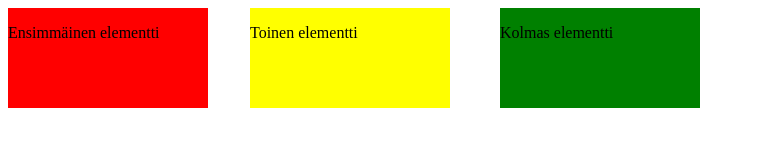
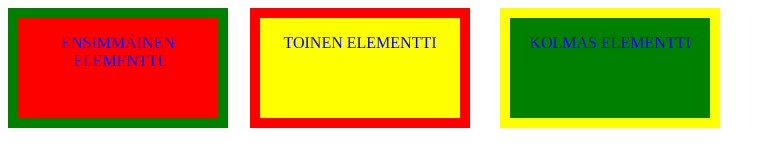
Before and after one commit to Mikkochu/Lapio-website, a plain HTML site: page position.html in a window 1280 px wide. Shown: the whole page, without its empty margins (0-775 px from the left). Drawn offline with Linux system fonts and the light colour scheme.

Commit message:
Osa 3. Kymmenes tehtävä

```diff
--- a/position.html
+++ b/position.html
@@ -7,13 +7,13 @@
 </head>
 <body>
 <div class="first-box-container">
-  <p>Ensimmäinen elementti</p>
+  <p class="teksti">Ensimmäinen elementti</p>
 </div>
 <div class="second-box-container">
-  <p>Toinen elementti</p>
+  <p class="teksti">Toinen elementti</p>
 </div>
 <div class="third-box-container">
-  <p>Kolmas elementti</p>
+  <p class="teksti">Kolmas elementti</p>
 </div>
 
 </body>
--- a/styles.css
+++ b/styles.css
@@ -3,7 +3,9 @@
     height: 100px;
     background-color: red;
     position: absolute;
-
+    border-style:solid;
+    border-color:green;
+    border-width: 10px
 }
 
 .second-box-container {
@@ -12,7 +14,9 @@
     background-color: yellow;
     position: absolute;
     left: 250px;
-
+    border-style:solid;
+    border-color:red;
+    border-width: 10px
 }
 
 .third-box-container {
@@ -21,5 +25,14 @@
     background-color: green;
     position: absolute;
     left: 500px;
+    border-style:solid;
+    border-color:yellow;
+    border-width: 10px
 
 }
+
+.teksti{
+    text-transform: uppercase;
+    color: blue;
+    text-align: center;
+}
```
